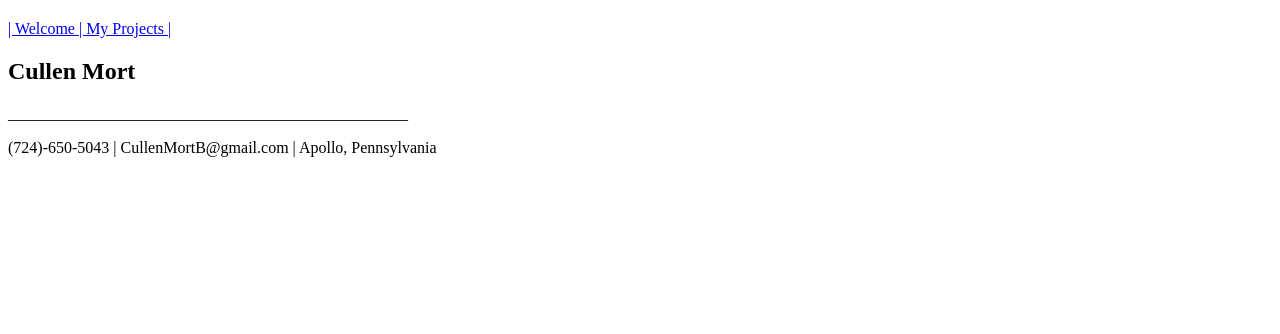
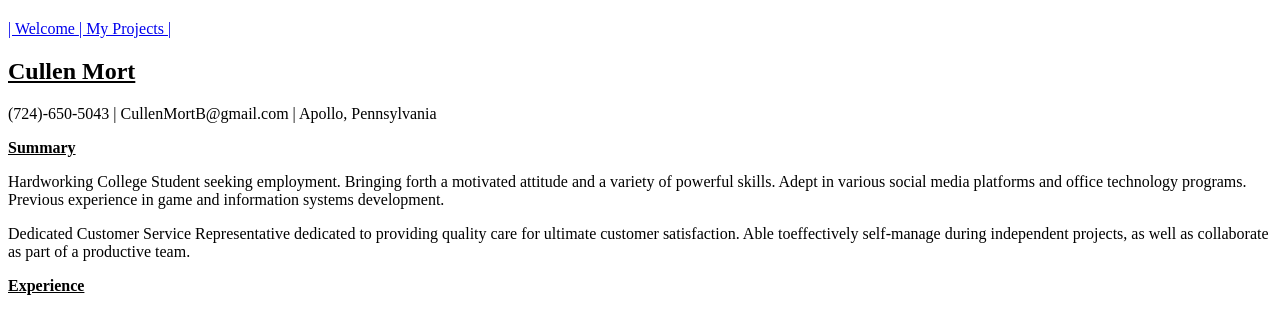
Before and after one commit to Cullen-Mort/Cullen-Mort.github.io, a plain HTML site: page About.html in a window 1280 px wide. Shown: the part 60-394 px from the top of the page. Drawn offline with Linux system fonts and the light colour scheme.

Commit message:
Resume Beginning

```diff
--- a/About.html
+++ b/About.html
@@ -8,7 +8,15 @@
         <a href = "https://cullen-mort.github.io/Projects">| My Projects |</a>
     </nav>
     </head>
-    <h2><b>Cullen Mort</b></h2><body>
-        <p>__________________________________________________</p>
+    <h2><b><u>Cullen Mort</u></b></h2><body>
         <p>(724)-650-5043 | CullenMortB@gmail.com | Apollo, Pennsylvania</p>
+        <p><u><b>Summary</b></u></p>
+        <p>Hardworking College Student seeking employment. Bringing forth a motivated attitude and a variety of powerful skills. Adept
+            in various social media platforms and office technology programs. Previous experience in game and information systems
+            development.</p>
+            <p>Dedicated Customer Service Representative dedicated to providing quality care for ultimate customer satisfaction. Able toeffectively self-manage during independent projects, as well as collaborate as part of a productive team.
+        </p>
+        <p><u><b>Experience</b></u></p>
     </body>
+
+</html>
```
